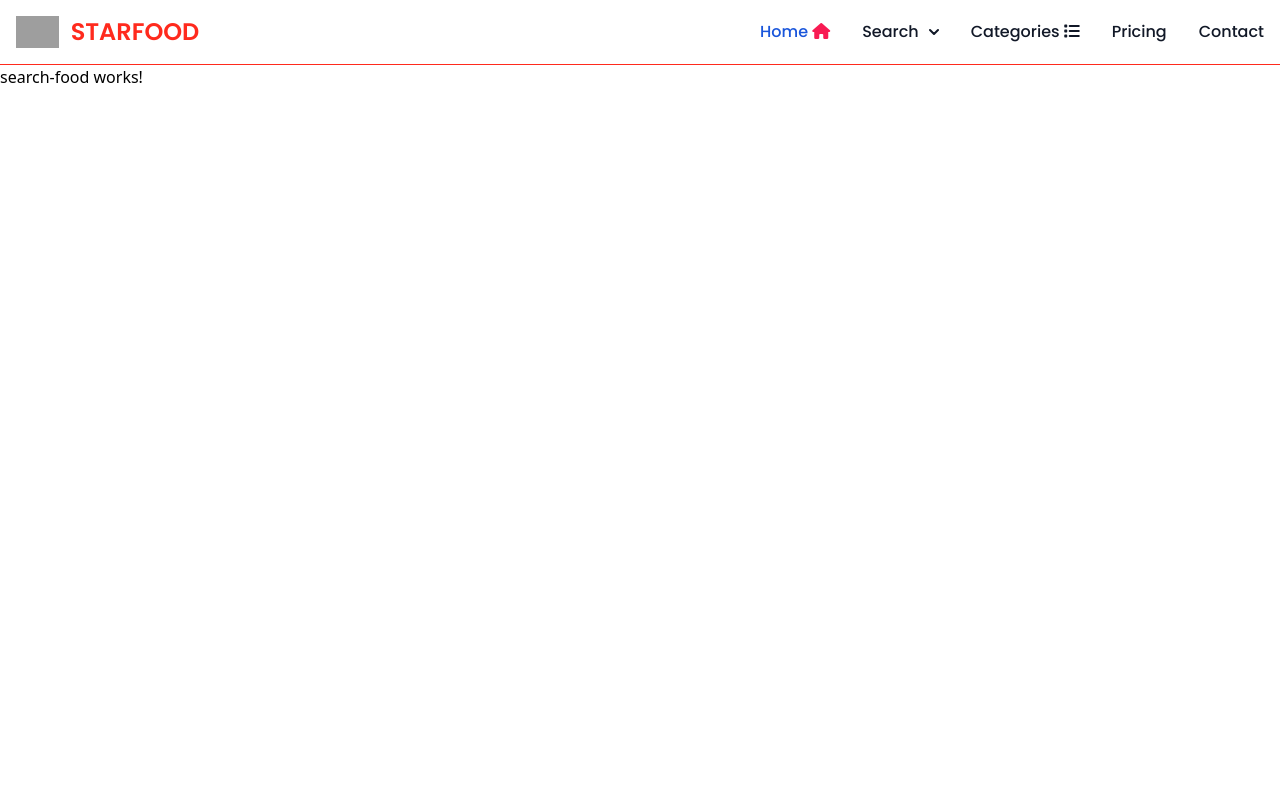
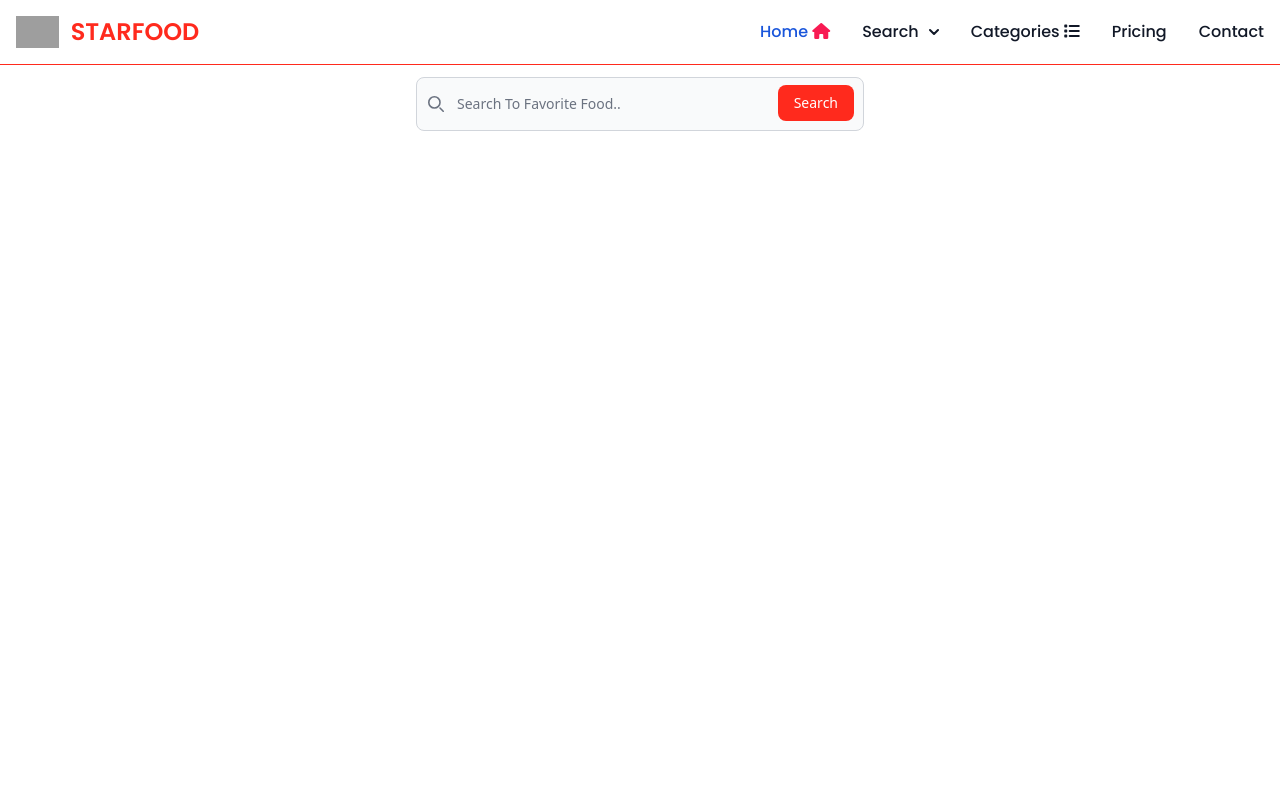
Before and after one commit to STARS1LVER/starfood, an Angular app: page /dashboard/search-food in a window 1280 px wide. Shown: the top 800 px of the page. Built offline with nearby package versions, Linux system fonts and the light colour scheme; grey boxes are pictures that could not be loaded.

Commit message:
adding seacrh component

```diff
--- a/src/app/dashboard/dashboard.component.html
+++ b/src/app/dashboard/dashboard.component.html
@@ -24,7 +24,7 @@
               <div id="dropdownNavbar" class="z-10 hidden font-normal bg-white divide-y divide-gray-100 rounded-lg shadow w-44 dark:bg-gray-700 dark:divide-gray-600">
                   <ul class="py-2 text-sm text-gray-700 dark:text-gray-200" aria-labelledby="dropdownLargeButton">
                     <li>
-                      <a href="#" class="block px-4 py-2 hover:bg-gray-100 dark:hover:bg-gray-600 dark:hover:text-white">By Name</a>
+                      <a routerLink="/dashboard/search-food" class="block px-4 py-2 hover:bg-gray-100 dark:hover:bg-gray-600 dark:hover:text-white">By Name</a>
                     </li>
                     <li>
                       <a href="#" class="block px-4 py-2 hover:bg-gray-100 dark:hover:bg-gray-600 dark:hover:text-white">By Letter</a>
--- a/src/app/dashboard/pages/home-page/home-page.component.html
+++ b/src/app/dashboard/pages/home-page/home-page.component.html
@@ -8,14 +8,14 @@
         <p class="mb-8 text-lg font-normal text-gray-300 lg:text-xl sm:px-16 lg:px-48">Here at Flowbite we focus on markets where technology, innovation, and capital can unlock long-term value and drive economic growth.</p>
         <div class="flex flex-col space-y-4 sm:flex-row sm:justify-center sm:space-y-0">
 
-            <a href="#" aria-current="page" class="px-4 py-2 text-sm font-medium text-blue-700 bg-white border border-gray-200 rounded-s-lg hover:bg-gray-100 focus:z-10 focus:ring-2 focus:ring-blue-700 focus:text-blue-700 dark:bg-gray-800 dark:border-gray-700 dark:text-white dark:hover:text-white dark:hover:bg-gray-700 dark:focus:ring-blue-500 dark:focus:text-white">
-              Profile
+            <a routerLink="/dashboard/categories-food" aria-current="page" class="px-4 py-2 text-sm font-medium text-blue-700 bg-white border border-gray-200 rounded-s-lg hover:bg-gray-100 focus:z-10 focus:ring-2 focus:ring-blue-700 focus:text-blue-700 dark:bg-gray-800 dark:border-gray-700 dark:text-white dark:hover:text-white dark:hover:bg-gray-700 dark:focus:ring-blue-500 dark:focus:text-white">
+              Categories
             </a>
             <a href="#" class="px-4 py-2 text-sm font-medium text-gray-900 bg-white border-t border-b border-gray-200 hover:bg-gray-100 hover:text-blue-700 focus:z-10 focus:ring-2 focus:ring-blue-700 focus:text-blue-700 dark:bg-gray-800 dark:border-gray-700 dark:text-white dark:hover:text-white dark:hover:bg-gray-700 dark:focus:ring-blue-500 dark:focus:text-white">
-              Settings
+              Search
             </a>
             <a href="#" class="px-4 py-2 text-sm font-medium text-gray-900 bg-white border border-gray-200 rounded-e-lg hover:bg-gray-100 hover:text-blue-700 focus:z-10 focus:ring-2 focus:ring-blue-700 focus:text-blue-700 dark:bg-gray-800 dark:border-gray-700 dark:text-white dark:hover:text-white dark:hover:bg-gray-700 dark:focus:ring-blue-500 dark:focus:text-white">
-              Messages
+              More information
             </a>
 
 
--- a/src/app/dashboard/pages/home-page/home-page.component.ts
+++ b/src/app/dashboard/pages/home-page/home-page.component.ts
@@ -1,10 +1,11 @@
 import { CommonModule } from '@angular/common';
 import { Component } from '@angular/core';
+import { RouterModule } from '@angular/router';
 
 @Component({
   selector: 'app-home-page',
   standalone: true,
-  imports: [CommonModule],
+  imports: [CommonModule, RouterModule],
   templateUrl: './home-page.component.html',
   styleUrl: './home-page.component.css'
 })
--- a/src/app/dashboard/pages/search-food/search-food.component.html
+++ b/src/app/dashboard/pages/search-food/search-food.component.html
@@ -1 +1,38 @@
-<p>search-food works!</p>
+<section>
+
+
+<div class="mt-3">
+
+
+  <form class="max-w-md mx-auto" [formGroup]="myInputForm" (ngSubmit)="onSubmitForm()" autocomplete="off" >
+    <label for="default-search" class="mb-2 text-sm font-medium text-gray-900 sr-only dark:text-white">Search</label>
+    <div class="relative">
+        <div class="absolute inset-y-0 start-0 flex items-center ps-3 pointer-events-none">
+            <svg class="w-4 h-4 text-gray-500 dark:text-gray-400" aria-hidden="true" xmlns="http://www.w3.org/2000/svg" fill="none" viewBox="0 0 20 20">
+                <path stroke="currentColor" stroke-linecap="round" stroke-linejoin="round" stroke-width="2" d="m19 19-4-4m0-7A7 7 0 1 1 1 8a7 7 0 0 1 14 0Z"/>
+            </svg>
+        </div>
+        <input formControlName="name" type="search" id="default-search" class="block w-full p-4 ps-10 text-sm text-gray-900 border border-gray-300 rounded-lg bg-gray-50 focus:ring-blue-500 focus:border-blue-500 dark:bg-gray-700 dark:border-gray-600 dark:placeholder-gray-400 dark:text-white dark:focus:ring-blue-500 dark:focus:border-blue-500" placeholder="Search To Favorite Food.." required />
+        <button type="submit" class="text-white absolute end-2.5 bottom-2.5 bg-foodTitle hover:bg-blue-800 focus:ring-4 focus:outline-none focus:ring-blue-300 font-medium rounded-lg text-sm px-4 py-2 dark:bg-blue-600 dark:hover:bg-blue-700 dark:focus:ring-blue-800">Search</button>
+    </div>
+
+    @if (errosForm) {
+      <div class="flex items-center p-4 mb-4 mt-3 text-sm text-red-800 border border-red-300 rounded-lg bg-red-50 dark:bg-gray-800 dark:text-red-400 dark:border-red-800" role="alert">
+        <svg class="flex-shrink-0 inline w-4 h-4 me-3" aria-hidden="true" xmlns="http://www.w3.org/2000/svg" fill="currentColor" viewBox="0 0 20 20">
+          <path d="M10 .5a9.5 9.5 0 1 0 9.5 9.5A9.51 9.51 0 0 0 10 .5ZM9.5 4a1.5 1.5 0 1 1 0 3 1.5 1.5 0 0 1 0-3ZM12 15H8a1 1 0 0 1 0-2h1v-3H8a1 1 0 0 1 0-2h2a1 1 0 0 1 1 1v4h1a1 1 0 0 1 0 2Z"/>
+        </svg>
+        <span class="sr-only">Info</span>
+        <div>
+          <span class="font-medium"></span> {{ getFieldError() }}
+        </div>
+      </div>
+    }
+
+
+  </form>
+</div>
+
+
+
+
+</section>
--- a/src/app/dashboard/pages/search-food/search-food.component.ts
+++ b/src/app/dashboard/pages/search-food/search-food.component.ts
@@ -1,12 +1,76 @@
-import { Component } from '@angular/core';
+import { CommonModule } from '@angular/common';
+import { Component, inject } from '@angular/core';
+import { FormBuilder, FormGroup, ReactiveFormsModule, Validators } from '@angular/forms';
+import { FoodService } from '../../../services/foodService.service';
 
 @Component({
   selector: 'app-search-food',
   standalone: true,
-  imports: [],
+  imports: [ReactiveFormsModule, CommonModule],
   templateUrl: './search-food.component.html',
   styleUrl: './search-food.component.css'
 })
 export default class SearchFoodComponent {
 
+  // properties:
+  public errosForm: boolean = false;
+
+  // inyectamos dependecias:
+  private formB = inject(FormBuilder);
+  private foodService = inject(FoodService)
+
+  // Usaremos formulario reactivos
+  // formulario Input:
+  public myInputForm: FormGroup = this.formB.group({
+    name: [ '', [ Validators.required, Validators.minLength(3)] ]
+  });
+
+
+
+  // methods
+
+  /**
+   * Este metodo es para enviar el valor
+   * que recibimos en el formulario
+   */
+  public onSubmitForm(): void {
+    if( this.myInputForm.invalid ){
+      // si esta invalido toca todos los errores
+      console.log('hay un error')
+      this.errosForm = true; // aca ponemos que se muestre el error si esta invaliado
+      this.myInputForm.markAllAsTouched()
+
+      return
+
+    }
+    console.log(this.myInputForm.controls['name'].value)
+    this.errosForm = false
+
+  }
+
+  /**
+   * Este metodo es para ver los errores
+   * del campo Input
+   * @returns string | null
+   */
+  public getFieldError(): string | null {
+
+    const error = this.myInputForm.controls['name'].errors || {}
+    // Recorremos los errores
+    for( const keys of Object.keys(error) ){
+      switch( keys ){
+        //  y si es requerido o minimo de longitud dira cierto mensahe
+        case 'required':
+          return 'The Field is required, you cannot submit the field empty'
+        case 'minlength':
+          return `You need a minimum of ${ error['minlength'].requiredLength} characters to search for the game.`;
+        case null :
+          return 'Corrige el error por favor'
+      }
+    }
+
+    return null
+
+  }
+
 }
```
Also changed, not shown: 1 other file (tests, documents, lock files or other folders).
